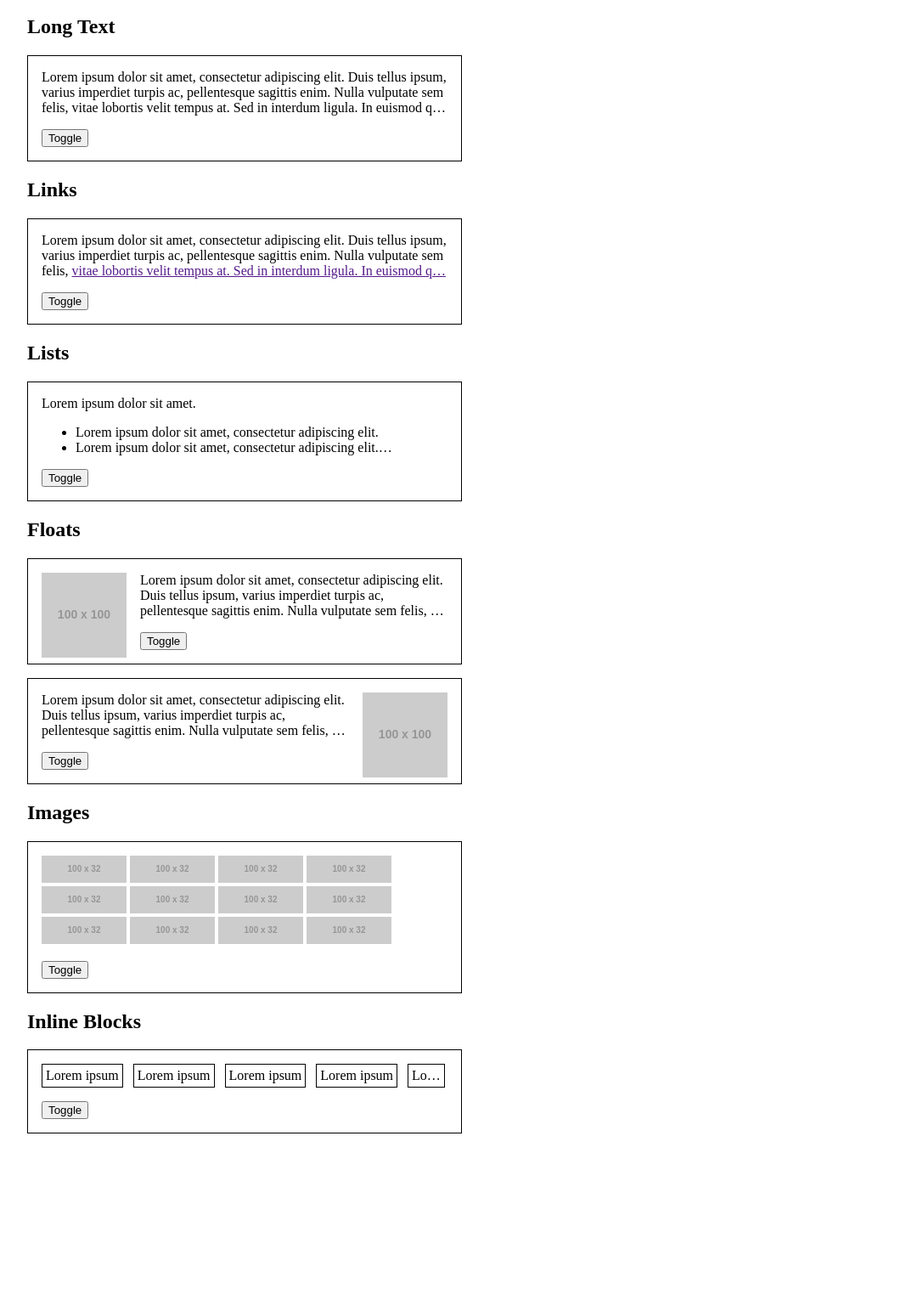
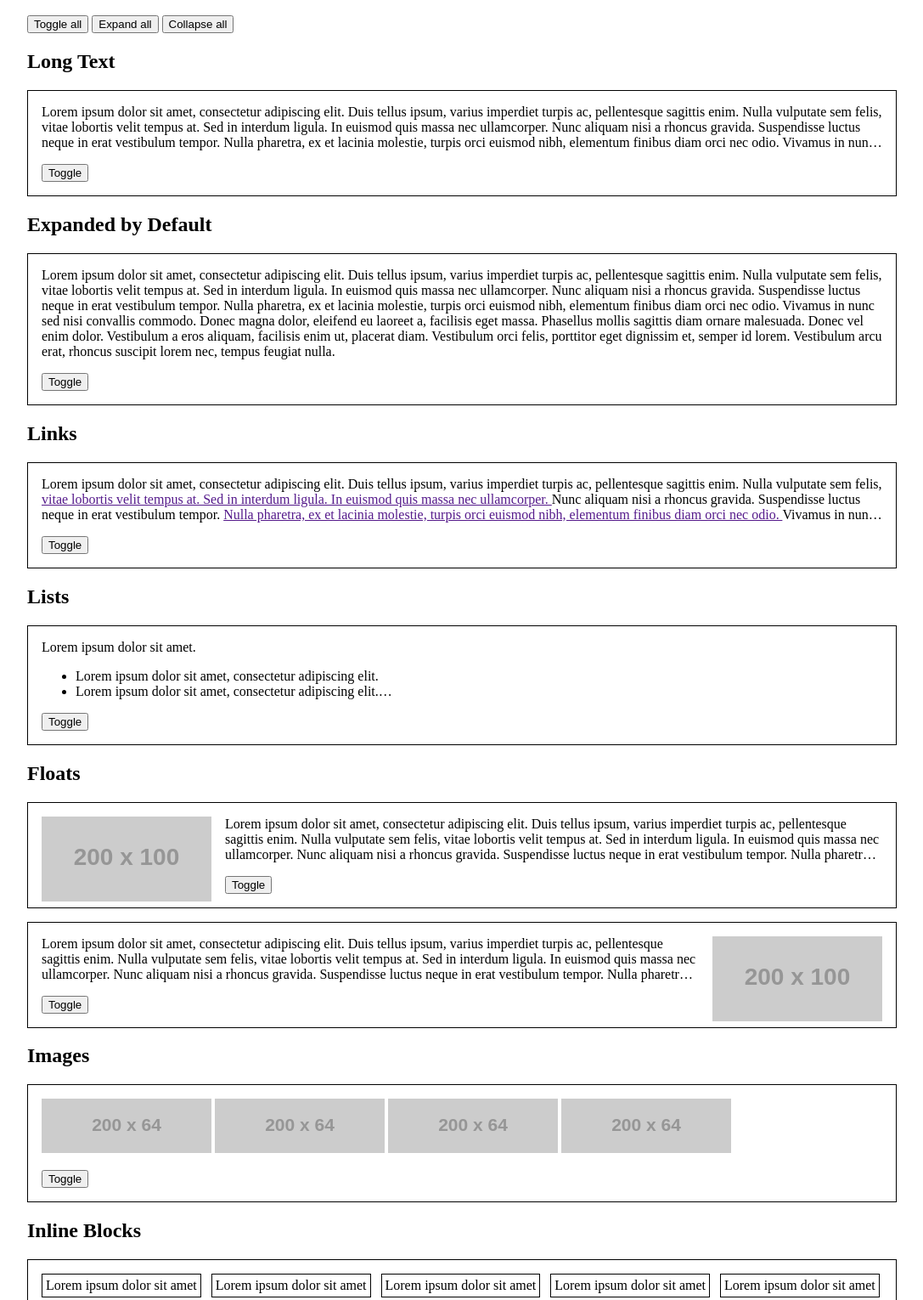
Before and after one commit to tsmd/eripusisu, a website: page docs/examples.html in a window 1280 px wide. Shown: the part 72-1602 px from the top of the page at 85% size, without its empty margins (0-1087 px from the left). Before the commit the page ends 1438 px from the top, so only its background shows below. Drawn offline with Linux system fonts and the light colour scheme; placeholder pictures from the web are drawn by us.

Commit message:
doc: update examples

```diff
--- a/docs/eripusisu.umd.js
+++ b/docs/eripusisu.umd.js
@@ -31,7 +31,7 @@
         function Eripusisu(container, lines, options) {
             if (lines === void 0) { lines = 3; }
             if (options === void 0) { options = {}; }
-            var _a;
+            var _a, _b;
             this.container = container;
             this.lines = lines;
             this.options = options;
@@ -40,10 +40,13 @@
             this.linesMemo = [];
             this.rects = [];
             this.rectsMemo = [];
-            this.expanded = false;
-            this.isDirty = false;
-            options.ellipsisText = (_a = options.ellipsisText) !== null && _a !== void 0 ? _a : "…";
+            this.expanded = true;
+            this.expanded = (_a = options.expanded) !== null && _a !== void 0 ? _a : false;
+            options.ellipsisText = (_b = options.ellipsisText) !== null && _b !== void 0 ? _b : "…";
+            this.handleClick = this.handleClick.bind(this);
             this.prepareAttributes();
+            this.bindEvents();
+            this.rebuild();
             this.refresh();
         }
         Eripusisu.prototype.prepareAttributes = function () {
@@ -53,39 +56,33 @@
             (_a = this.options.toggleButton) === null || _a === void 0 ? void 0 : _a.setAttribute("aria-controls", randomId);
             this.updateAttributes();
         };
+        Eripusisu.prototype.bindEvents = function () {
+            var _a;
+            (_a = this.options.toggleButton) === null || _a === void 0 ? void 0 : _a.addEventListener("click", this.handleClick);
+        };
+        Eripusisu.prototype.unbindEvents = function () {
+            var _a;
+            (_a = this.options.toggleButton) === null || _a === void 0 ? void 0 : _a.removeEventListener("click", this.handleClick);
+        };
+        Eripusisu.prototype.handleClick = function (e) {
+            e.preventDefault();
+            this.toggle();
+        };
         Eripusisu.prototype.updateAttributes = function () {
             var _a;
             (_a = this.options.toggleButton) === null || _a === void 0 ? void 0 : _a.setAttribute("aria-expanded", String(this.expanded));
-        };
-        Eripusisu.prototype.refresh = function () {
-            this.revertToOriginalNodes();
-            var childNodes = this.container.childNodes;
-            this.originalNodes = document.createDocumentFragment();
-            for (var i = 0; i < childNodes.length; i += 1) {
-                this.originalNodes.appendChild(childNodes[i].cloneNode(true));
-            }
-            this.targetNodes = this.collectTargetNodes();
-            this.prepareRects();
-            if (this.linesMemo.length > this.lines) {
-                this.truncate();
-            }
-        };
-        Eripusisu.prototype.collectTargetNodes = function () {
-            return collectNodes(this.container, function (node) {
-                return ((node instanceof HTMLElement &&
-                    ["IMG", "PICTURE", "SVG"].indexOf(node.tagName) >= 0) ||
-                    (node instanceof Text && node.textContent.trim() !== ""));
-            });
         };
         Eripusisu.prototype.emptyTarget = function () {
             this.container.innerHTML = "";
         };
         Eripusisu.prototype.revertToOriginalNodes = function () {
-            if (this.isDirty) {
-                this.emptyTarget();
-                this.container.appendChild(this.originalNodes.cloneNode(true));
-                this.isDirty = false;
-            }
+            this.emptyTarget();
+            this.container.appendChild(this.originalNodes.cloneNode(true));
+            this.targetNodes = collectNodes(this.container, function (node) {
+                return ((node instanceof HTMLElement &&
+                    ["IMG", "PICTURE", "SVG"].indexOf(node.tagName) >= 0) ||
+                    (node instanceof Text && node.textContent.trim() !== ""));
+            });
         };
         Eripusisu.prototype.prepareRects = function () {
             var _this = this;
@@ -148,7 +145,9 @@
         };
         Eripusisu.prototype.truncate = function () {
             var _this = this;
-            this.isDirty = true;
+            if (this.linesMemo.length <= this.lines) {
+                return;
+            }
             // 試行中のパフォーマンス向上
             // @ts-ignore
             this.container.style.contain = "strict";
@@ -224,15 +223,41 @@
             this.container.appendChild(resultContents);
             teardown();
         };
-        Eripusisu.prototype.toggle = function () {
-            this.expanded = !this.expanded;
+        Eripusisu.prototype.rebuild = function () {
+            this.originalNodes = document.createDocumentFragment();
+            while (this.container.firstChild) {
+                this.originalNodes.appendChild(this.container.firstChild);
+            }
+            this.revertToOriginalNodes();
+        };
+        Eripusisu.prototype.refresh = function () {
             if (this.expanded) {
-                this.revertToOriginalNodes();
+                this.expand();
             }
             else {
-                this.refresh();
+                this.collapse();
             }
+        };
+        Eripusisu.prototype.toggle = function (mode) {
+            var expand = mode !== null && mode !== void 0 ? mode : !this.expanded;
+            expand ? this.expand() : this.collapse();
+        };
+        Eripusisu.prototype.expand = function () {
+            this.revertToOriginalNodes();
+            this.expanded = true;
             this.updateAttributes();
+        };
+        Eripusisu.prototype.collapse = function () {
+            this.revertToOriginalNodes();
+            this.prepareRects();
+            // showRects(this.rects);
+            this.truncate();
+            this.expanded = false;
+            this.updateAttributes();
+        };
+        Eripusisu.prototype.destroy = function () {
+            this.revertToOriginalNodes();
+            this.unbindEvents();
         };
         return Eripusisu;
     }());
--- a/docs/examples.html
+++ b/docs/examples.html
@@ -6,7 +6,7 @@
     <title>Eripusisu Examples</title>
     <style>
       body {
-        max-width: 32rem;
+        max-width: 64rem;
         margin: 2rem;
       }
       .set {
@@ -41,8 +41,38 @@
   <body>
     <h1>Eripusisu Examples</h1>
 
+    <p>
+      <button id="toggle-all" type="button">Toggle all</button>
+      <button id="expand-all" type="button">Expand all</button>
+      <button id="collapse-all" type="button">Collapse all</button>
+    </p>
+
     <h2>Long Text</h2>
     <div class="set">
+      <div class="container">
+        <p>
+          Lorem ipsum dolor sit amet, consectetur adipiscing elit. Duis tellus
+          ipsum, varius imperdiet turpis ac, pellentesque sagittis enim. Nulla
+          vulputate sem felis, vitae lobortis velit tempus at. Sed in interdum
+          ligula. In euismod quis massa nec ullamcorper. Nunc aliquam nisi a
+          rhoncus gravida. Suspendisse luctus neque in erat vestibulum tempor.
+          Nulla pharetra, ex et lacinia molestie, turpis orci euismod nibh,
+          elementum finibus diam orci nec odio. Vivamus in nunc sed nisi
+          convallis commodo. Donec magna dolor, eleifend eu laoreet a, facilisis
+          eget massa. Phasellus mollis sagittis diam ornare malesuada. Donec vel
+          enim dolor. Vestibulum a eros aliquam, facilisis enim ut, placerat
+          diam. Vestibulum orci felis, porttitor eget dignissim et, semper id
+          lorem. Vestibulum arcu erat, rhoncus suscipit lorem nec, tempus
+          feugiat nulla.
+        </p>
+      </div>
+      <p class="toggle-container">
+        <button class="toggle" type="button">Toggle</button>
+      </p>
+    </div>
+
+    <h2>Expanded by Default</h2>
+    <div class="set" data-expanded>
       <div class="container">
         <p>
           Lorem ipsum dolor sit amet, consectetur adipiscing elit. Duis tellus
@@ -72,19 +102,22 @@
           Lorem ipsum dolor sit amet, consectetur adipiscing elit. Duis tellus
           ipsum, varius imperdiet turpis ac, pellentesque sagittis enim. Nulla
           vulputate sem felis,
-          <a href
-            >vitae lobortis velit tempus at. Sed in interdum ligula. In euismod
-            quis massa nec ullamcorper.</a
-          >
+          <a href>
+            vitae lobortis velit tempus at. Sed in interdum ligula. In euismod
+            quis massa nec ullamcorper.
+          </a>
           Nunc aliquam nisi a rhoncus gravida. Suspendisse luctus neque in erat
-          vestibulum tempor. Nulla pharetra, ex et lacinia molestie, turpis orci
-          euismod nibh, elementum finibus diam orci nec odio. Vivamus in nunc
-          sed nisi convallis commodo. Donec magna dolor, eleifend eu laoreet a,
-          facilisis eget massa. Phasellus mollis sagittis diam ornare malesuada.
-          Donec vel enim dolor. Vestibulum a eros aliquam, facilisis enim ut,
-          placerat diam. Vestibulum orci felis, porttitor eget dignissim et,
-          semper id lorem. Vestibulum arcu erat, rhoncus suscipit lorem nec,
-          tempus feugiat nulla.
+          vestibulum tempor.
+          <a href>
+            Nulla pharetra, ex et lacinia molestie, turpis orci euismod nibh,
+            elementum finibus diam orci nec odio.
+          </a>
+          Vivamus in nunc sed nisi convallis commodo. Donec magna dolor,
+          eleifend eu laoreet a, facilisis eget massa. Phasellus mollis sagittis
+          diam ornare malesuada. Donec vel enim dolor. Vestibulum a eros
+          aliquam, facilisis enim ut, placerat diam. Vestibulum orci felis,
+          porttitor eget dignissim et, semper id lorem. Vestibulum arcu erat,
+          rhoncus suscipit lorem nec, tempus feugiat nulla.
         </p>
       </div>
       <p class="toggle-container">
@@ -112,8 +145,8 @@
       <div class="container">
         <p class="float-left">
           <img
-            src="https://via.placeholder.com/100"
-            width="100"
+            src="https://via.placeholder.com/200x100"
+            width="200"
             height="100"
             alt="An image"
           />
@@ -142,8 +175,8 @@
       <div class="container">
         <p class="float-right">
           <img
-            src="https://via.placeholder.com/100"
-            width="100"
+            src="https://via.placeholder.com/200x100"
+            width="200"
             height="100"
             alt="An image"
           />
@@ -170,97 +203,43 @@
     </div>
 
     <h2>Images</h2>
-    <div class="set">
+    <div class="set" data-line="1">
       <div class="container">
         <p>
           <img
-            src="https://via.placeholder.com/100x32"
-            width="100"
-            height="32"
+            src="https://via.placeholder.com/200x64"
+            width="200"
+            height="64"
             alt="An image"
           />
           <img
-            src="https://via.placeholder.com/100x32"
-            width="100"
-            height="32"
+            src="https://via.placeholder.com/200x64"
+            width="200"
+            height="64"
             alt="An image"
           />
           <img
-            src="https://via.placeholder.com/100x32"
-            width="100"
-            height="32"
+            src="https://via.placeholder.com/200x64"
+            width="200"
+            height="64"
             alt="An image"
           />
           <img
-            src="https://via.placeholder.com/100x32"
-            width="100"
-            height="32"
+            src="https://via.placeholder.com/200x64"
+            width="200"
+            height="64"
             alt="An image"
           />
           <img
-            src="https://via.placeholder.com/100x32"
-            width="100"
-            height="32"
+            src="https://via.placeholder.com/200x64"
+            width="200"
+            height="64"
             alt="An image"
           />
           <img
-            src="https://via.placeholder.com/100x32"
-            width="100"
-            height="32"
-            alt="An image"
-          />
-          <img
-            src="https://via.placeholder.com/100x32"
-            width="100"
-            height="32"
-            alt="An image"
-          />
-          <img
-            src="https://via.placeholder.com/100x32"
-            width="100"
-            height="32"
-            alt="An image"
-          />
-          <img
-            src="https://via.placeholder.com/100x32"
-            width="100"
-            height="32"
-            alt="An image"
-          />
-          <img
-            src="https://via.placeholder.com/100x32"
-            width="100"
-            height="32"
-            alt="An image"
-          />
-          <img
-            src="https://via.placeholder.com/100x32"
-            width="100"
-            height="32"
-            alt="An image"
-          />
-          <img
-            src="https://via.placeholder.com/100x32"
-            width="100"
-            height="32"
-            alt="An image"
-          />
-          <img
-            src="https://via.placeholder.com/100x32"
-            width="100"
-            height="32"
-            alt="An image"
-          />
-          <img
-            src="https://via.placeholder.com/100x32"
-            width="100"
-            height="32"
-            alt="An image"
-          />
-          <img
-            src="https://via.placeholder.com/100x32"
-            width="100"
-            height="32"
+            src="https://via.placeholder.com/200x64"
+            width="200"
+            height="64"
             alt="An image"
           />
         </p>
@@ -274,12 +253,30 @@
     <div class="set" data-line="1">
       <div class="container">
         <ul class="inline-blocks">
-          <li>Lorem ipsum</li>
-          <li>Lorem ipsum</li>
-          <li>Lorem ipsum</li>
-          <li>Lorem ipsum</li>
-          <li>Lorem ipsum</li>
+          <li>Lorem ipsum dolor sit amet</li>
+          <li>Lorem ipsum dolor sit amet</li>
+          <li>Lorem ipsum dolor sit amet</li>
+          <li>Lorem ipsum dolor sit amet</li>
+          <li>Lorem ipsum dolor sit amet</li>
         </ul>
+      </div>
+      <p class="toggle-container">
+        <button class="toggle" type="button">Toggle</button>
+      </p>
+    </div>
+
+    <h2>RTL Support</h2>
+    <div class="set" style="direction: rtl">
+      <div class="container">
+        <p>
+          لكن لا بد أن أوضح لك أن كل هذه الأفكار المغلوطة حول استنكار النشوة
+          وتمجيد الألم نشأت بالفعل، وسأعرض لك التفاصيل لتكتشف حقيقة وأساس تلك
+          السعادة البشرية، فلا أحد يرفض أو يكره أو يتجنب الشعور بالسعادة، ولكن
+          بفضل هؤلاء الأشخاص الذين لا يدركون بأن السعادة لا بد أن نستشعرها بصورة
+          أكثر عقلانية ومنطقية فيعرضهم هذا لمواجهة الظروف الأليمة، وأكرر بأنه لا
+          يوجد من يرغب في الحب ونيل المنال ويتلذذ بالآلام، الألم هو الألم ولكن
+          نتيجة لظروف ما قد تكمن السعاده فيما نتحمله من كد وأسي.
+        </p>
       </div>
       <p class="toggle-container">
         <button class="toggle" type="button">Toggle</button>
@@ -295,9 +292,11 @@
         const eripusisues = [];
         sets.forEach(function (set) {
           const line = parseInt(set.dataset.line, 10) || 3;
+          const expanded = typeof set.dataset.expanded === "string";
           const container = set.querySelector(".container");
           const button = set.querySelector(".toggle");
           const eripusisu = new Eripusisu(container, line, {
+            expanded: expanded,
             toggleButton: button,
           });
           eripusisues.push(eripusisu);
@@ -307,6 +306,27 @@
             eripusisu.refresh();
           });
         });
+        document
+          .querySelector("#toggle-all")
+          .addEventListener("click", function () {
+            eripusisues.forEach(function (eripusisu) {
+              eripusisu.toggle();
+            });
+          });
+        document
+          .querySelector("#expand-all")
+          .addEventListener("click", function () {
+            eripusisues.forEach(function (eripusisu) {
+              eripusisu.expand();
+            });
+          });
+        document
+          .querySelector("#collapse-all")
+          .addEventListener("click", function () {
+            eripusisues.forEach(function (eripusisu) {
+              eripusisu.collapse();
+            });
+          });
       })();
     </script>
   </body>
```
